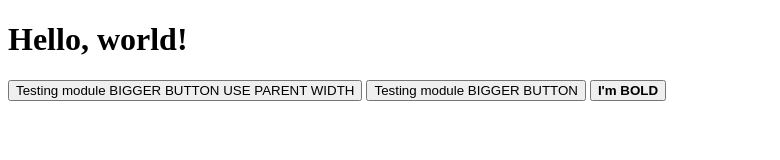
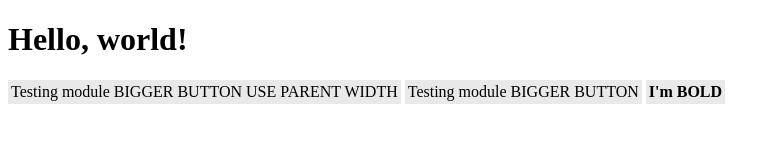
Before and after one commit to VolTorian/dropdown-menu, a website built with webpack: page src/index.html in a window 1280 px wide. Shown: the whole page, without its empty margins (0-780 px from the left). Built offline with nearby package versions, Linux system fonts and the light colour scheme.

Commit message:
button styling

```diff
--- a/src/styles.css
+++ b/src/styles.css
@@ -1,3 +1,7 @@
+* {
+    font-family: serif;
+}
+
 .dropdown {
     display: inline-block;
 }
@@ -6,11 +10,23 @@
     position: relative;
 }
 
+.dropdown-button {
+    background-color: rgb(233, 233, 233);
+    border: none;
+    padding: 3px;
+    font-size: 1rem;
+}
+
+.dropdown-button:hover {
+    background-color: lightgray;
+}
+
 .dropdown-content {
     display: none;
     position: absolute;
     background-color: lightgray;
     box-sizing: border-box;
+    font-size: 1rem;
 }
 
 .dropdown-content.options-width-inherit {
```
Also changed, not shown: dist/main.js.
